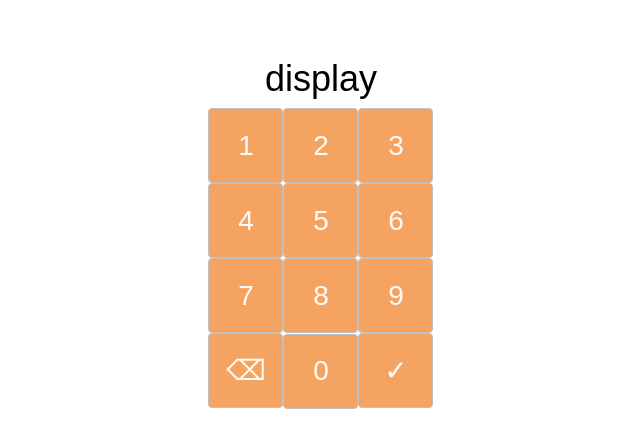
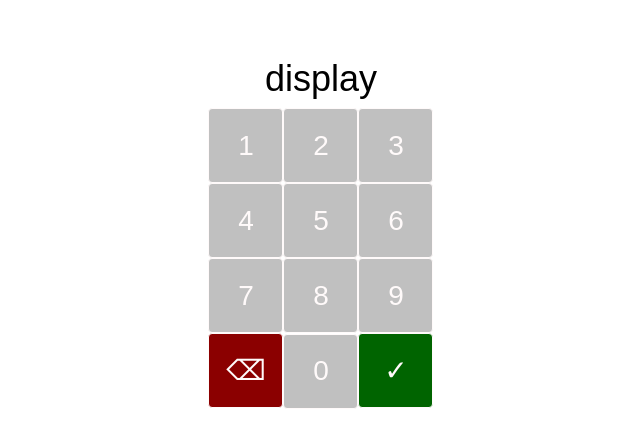
Before and after one commit to jnthnrzr/guessing-game, a React (Create React App) app: page / in a window 1280 px wide. Shown: the top 448 px of the page, without its empty margins (319-959 px from the left). Built offline with nearby package versions, Linux system fonts and the light colour scheme.

Commit message:
Add colors for all buttons.

```diff
--- a/src/App.css
+++ b/src/App.css
@@ -21,13 +21,20 @@
 }
 
 .button {
-  border: 1px solid silver;
+    border: 1px solid snow;
     border-radius: 4px;
-  background-color: sandybrown;
+    background-color: silver;
     color: snow;
     font-size: 1.75rem;
     width: 75px;
     height: 75px;
-  padding: auto;
     display: inline-block;
 }
+
+.clear {
+    background-color: darkred;
+}
+
+.enter {
+    background-color: darkgreen;
+}
```
Lines whose indentation alone changed are shown as unchanged.
